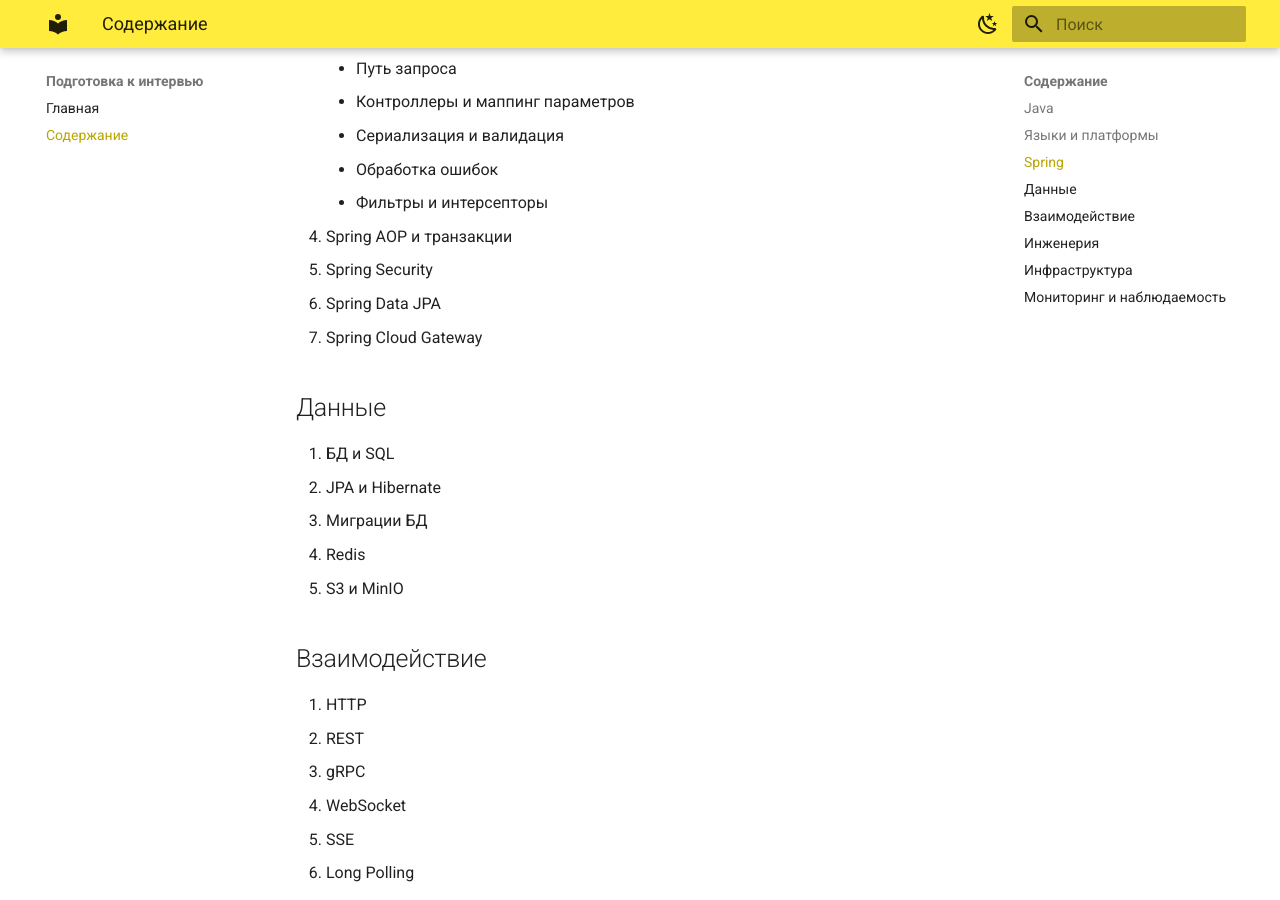
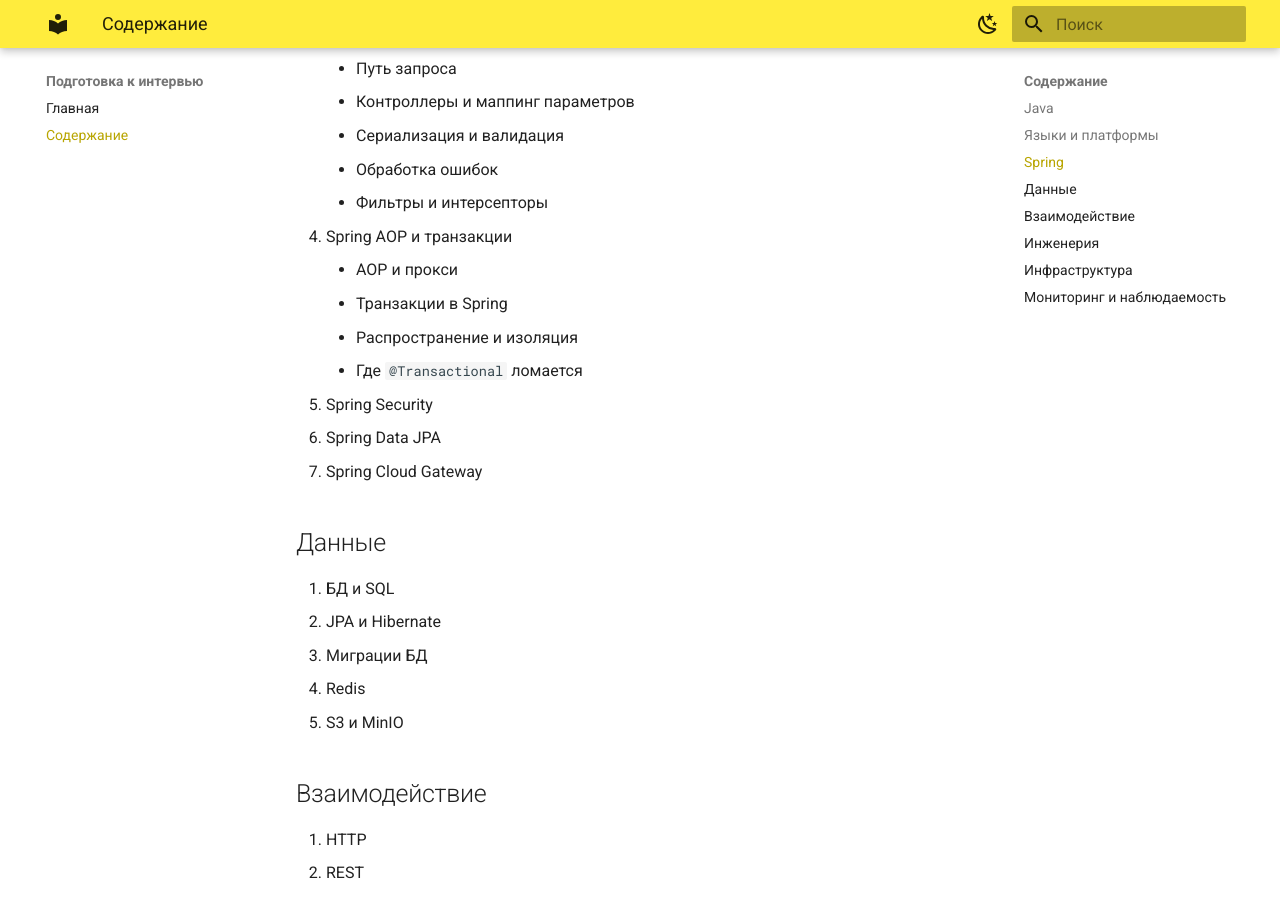
Before and after one commit to artem961/java-backend-notes, an MkDocs documentation site: the page built from docs/contents.md, in a window 1280 px wide and 900 px high, scrolled down 2270 px. Built offline with MkDocs 1.6.1 and Material for MkDocs 9.7.7, drawn with Linux system fonts in a browser that asks for light colours.

Commit message:
Определить состав раздела Spring AOP и транзакции
Четыре темы: прокси и аспекты, механика @Transactional, распространение
и изоляция, типовые способы всё сломать.

Co-Authored-By: Claude Opus 4.8 <noreply@anthropic.com>
Claude-Session: https://claude.ai/code/session_01Rwwmgvitp1riZs4MzwF2Zc

```diff
--- a/docs/contents.md
+++ b/docs/contents.md
@@ -72,6 +72,10 @@
     - Обработка ошибок
     - Фильтры и интерсепторы
 12. Spring AOP и транзакции
+    - AOP и прокси
+    - Транзакции в Spring
+    - Распространение и изоляция
+    - Где `@Transactional` ломается
 13. Spring Security
 14. Spring Data JPA
 15. Spring Cloud Gateway
```
